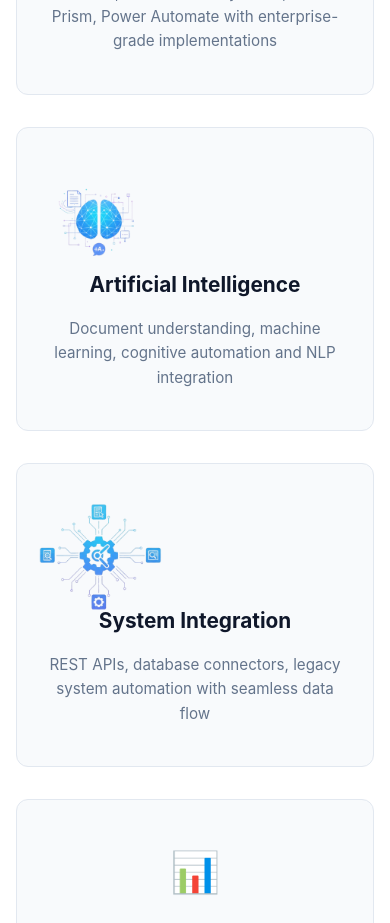
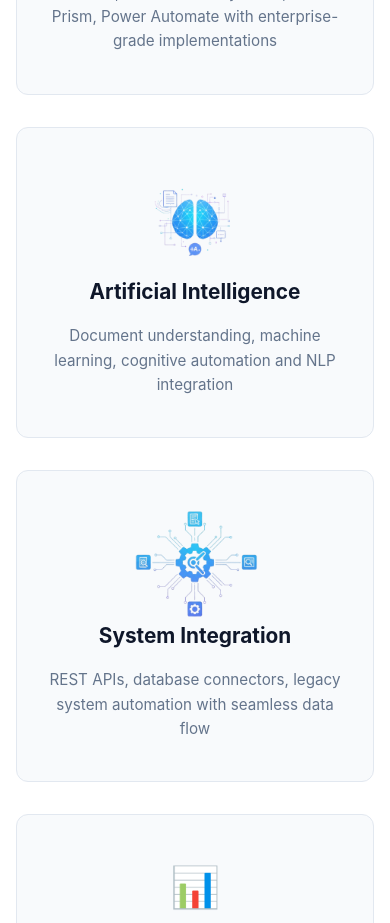
Before and after one commit to Shauryaraje7/SMART-FLOWS, a React (Vite) app: page /aboutuspage in a window 390 px wide. Shown: the part 5920-6843 px from the top of the page. Built offline with nearby package versions, Linux system fonts and the light colour scheme.

Commit message:
test resolved

```diff
--- a/src/components/styles/AboutusPage.css
+++ b/src/components/styles/AboutusPage.css
@@ -737,9 +737,7 @@ width: 100px;
 }
 
 @media (max-width: 480px) {
-.aboutpage-capability-icon-img{
-  display: block;
-}
+
 
 
   .aboutpage-courses-section {
```
